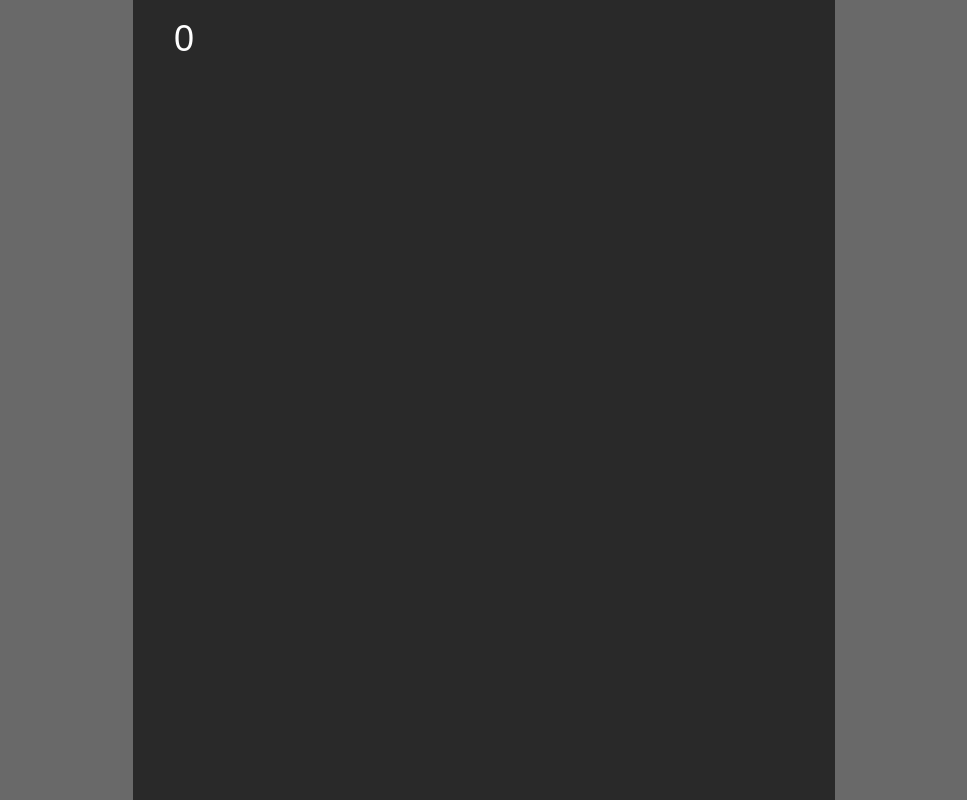
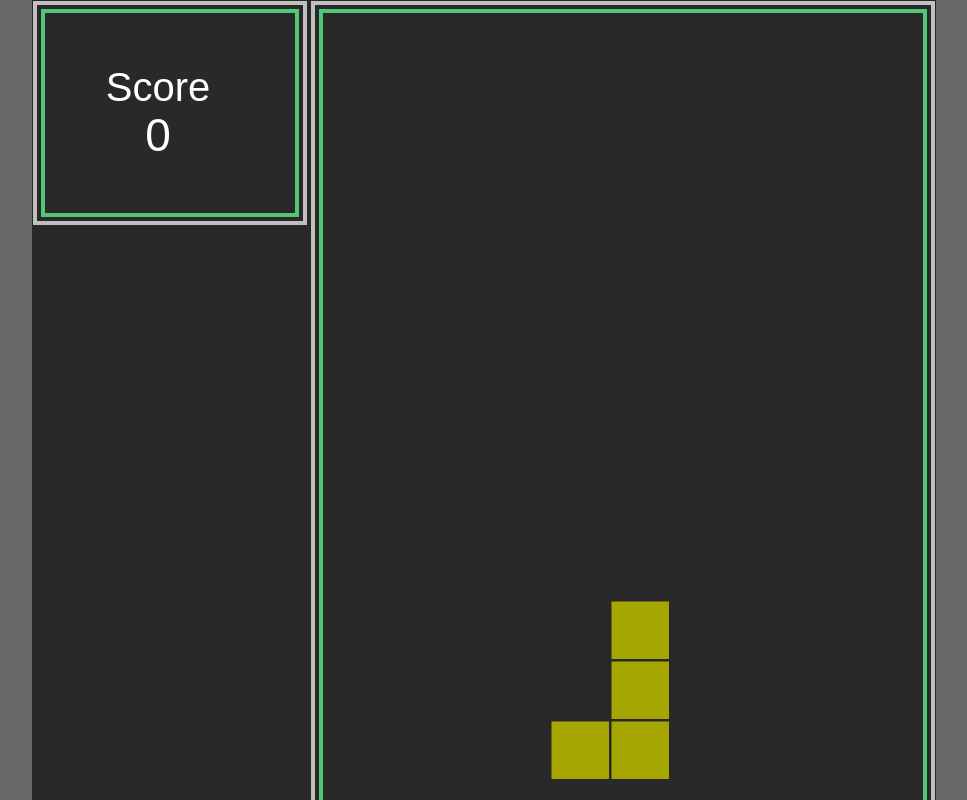
Before and after one commit to simpsons01/tetris, a website built with webpack: page template/index.html in a window 1280 px wide. Shown: the top 800 px of the page, without its empty margins (156-1123 px from the left). Built offline with nearby package versions, Linux system fonts and the light colour scheme.

Commit message:
調整baseComponent 外匡

```diff
--- a/src/component/base/index.ts
+++ b/src/component/base/index.ts
@@ -1,10 +1,11 @@
+import { Tetris } from '../tetris'
 import { ICoordinate, ISize } from './../../types'
 
 interface IComponentConfig extends ICoordinate, ISize {
   context: CanvasRenderingContext2D
 }
 
-export abstract class BaseComponent {
+export class BaseComponent {
   x: number
   y: number
   width: number
@@ -19,5 +20,37 @@ export abstract class BaseComponent {
     this.context = config.context
   }
 
-  abstract draw(): void
+  public draw() {
+    const borderWidth = 4,
+      borders = 3
+    this.context.clearRect(
+      this.x,
+      this.y,
+      this.width + borders * borderWidth * 2,
+      this.height + borders * borderWidth * 2
+    )
+    this.context.fillStyle = '#C0C0C0'
+    this.context.fillRect(
+      this.x,
+      this.y,
+      this.width + borders * borderWidth * 2,
+      this.height + borders * borderWidth * 2
+    )
+    this.context.fillStyle = '#292929'
+    this.context.fillRect(
+      this.x + (borders - 2) * borderWidth,
+      this.y + (borders - 2) * borderWidth,
+      this.width + (borders - 1) * borderWidth * 2,
+      this.height + (borders - 1) * borderWidth * 2
+    )
+    this.context.fillStyle = '#50C878'
+    this.context.fillRect(
+      this.x + (borders - 1) * borderWidth,
+      this.y + (borders - 1) * borderWidth,
+      this.width + (borders - 2) * borderWidth * 2,
+      this.height + (borders - 2) * borderWidth * 2
+    )
+    this.context.fillStyle = '#292929'
+    this.context.fillRect(this.x + borders * borderWidth, this.y + borders * borderWidth, this.width, this.height)
+  }
 }
--- a/src/component/score/Score.ts
+++ b/src/component/score/Score.ts
@@ -6,25 +6,33 @@ export class Score extends BaseComponent {
     super({
       x: 0,
       y: 0,
-      width: 100,
+      width: 250,
       height: 200,
       context: context
     })
     this.draw()
   }
 
-  updateScore = (score: number) => {
-    this.score = score
+  updateScore(score: number) {
+    this.score += score
     this.draw()
   }
 
-  draw = () => {
-    this.context.clearRect(this.x, this.y, this.width, this.height)
-    this.context.font = '36px Arial'
+  draw() {
+    super.draw()
+    // paint label
+    this.context.font = '40px Arial'
     this.context.fillStyle = '#FFFFFF'
+    this.context.textAlign = 'center'
     this.context.save()
+    this.context.fillText('Score', 125, 100)
+    this.context.restore()
+    // paint score
+    this.context.font = '46px Arial'
+    this.context.fillStyle = '#FFFFFF'
     this.context.textAlign = 'center'
-    this.context.fillText(`${this.score}`, 50, 50)
+    this.context.save()
+    this.context.fillText(`${this.score}`, 125, 150)
     this.context.restore()
   }
 }
--- a/src/component/tetris/Tetris.ts
+++ b/src/component/tetris/Tetris.ts
@@ -31,16 +31,17 @@ export class Tetris extends BaseComponent {
 
   constructor(context: CanvasRenderingContext2D) {
     super({
-      x: 100,
+      x: 250 + 24 + 4,
       y: 0,
       width: 600,
       height: 1200,
       context: context
     })
     this.polyominoFactory = new PolyominoFactory()
+    this.draw()
   }
 
-  getFilledRowInedxList = () => {
+  getFilledRowInedxList() {
     return this.data.reduce((acc: Array<number>, row, index) => {
       const isAllFilled = row.every(({ state }) => state === BlockState.Filled)
       if (isAllFilled) acc.push(index)
@@ -48,7 +49,7 @@ export class Tetris extends BaseComponent {
     }, [])
   }
 
-  createPolyomino = () => {
+  createPolyomino() {
     if (!this.polyomino) {
       this.polyomino = this.polyominoFactory.create()
       const {
@@ -63,12 +64,12 @@ export class Tetris extends BaseComponent {
     }
   }
 
-  resetPolyomino = () => {
+  resetPolyomino() {
     this.polyomino = null
   }
 
-  draw = () => {
-    this.context.clearRect(this.x, this.y, this.width, this.height)
+  draw() {
+    super.draw()
     const polyominoBlockInfo = !this.polyomino ? null : this.polyomino.getInfo()
     this.data.forEach((row) => {
       row.forEach(({ x, y, strokeColor, fillColor, state }) => {
@@ -97,7 +98,7 @@ export class Tetris extends BaseComponent {
     })
   }
 
-  clearFilledRow = () => {
+  clearFilledRow() {
     let orderIndex = 0
     const order = [
       [4, 5],
@@ -130,7 +131,7 @@ export class Tetris extends BaseComponent {
     })
   }
 
-  fillEmptyRow = () => {
+  fillEmptyRow() {
     return new Promise((resolve) => {
       const data = (() => {
         let current = 0,
@@ -199,7 +200,7 @@ export class Tetris extends BaseComponent {
     })
   }
 
-  changePolyominoShape = () => {
+  changePolyominoShape() {
     // 暫時待修正，仍有bug
     let isNextShapeCollide = true,
       isShapeCanChange = true,
@@ -261,7 +262,7 @@ export class Tetris extends BaseComponent {
     }
   }
 
-  syncPolyominoInfoToData = () => {
+  syncPolyominoInfoToData() {
     const polyominoBlockInfo = this.polyomino.getInfo()
     polyominoBlockInfo.forEach(({ x, y, strokeColor, fillColor }) => {
       const row = this.data[y]
@@ -274,7 +275,7 @@ export class Tetris extends BaseComponent {
     })
   }
 
-  checkPolyominoCollide = (polyominoCoordinate?: IPolyominoCoordinate['coordinate']): IDirection<boolean> => {
+  checkPolyominoCollide(polyominoCoordinate?: IPolyominoCoordinate['coordinate']): IDirection<boolean> {
     const _coordinate = polyominoCoordinate ? polyominoCoordinate : this.polyomino.coordinate
     const status: IDirection<boolean> = { left: false, right: false, bottom: false }
     const nearbyBlockCoordinate: Array<IDirection<ICoordinate>> = _coordinate.reduce((acc, coordinate) => {
@@ -313,7 +314,7 @@ export class Tetris extends BaseComponent {
     return status
   }
 
-  movePolyomino = (direction: Direction) => {
+  movePolyomino(direction: Direction) {
     let isMoveSuccess = false,
       _x = 0,
       _y = 0
--- a/src/index.ts
+++ b/src/index.ts
@@ -13,7 +13,7 @@ import { Score } from './component/score'
   const context = document.querySelector('canvas').getContext('2d')
   const game = new Game(new Tetris(context), new Score(context))
 
-  //game.start()
+  game.start()
 
   window.addEventListener('keydown', function (e) {
     if (e.keyCode === 37) {
--- a/template/index.html
+++ b/template/index.html
@@ -11,8 +11,8 @@
       }
 
       #canvas-container {
-        width: 700px;
-        height: 1200px;
+        width: 902px;
+        height: 1224px;
         border: 1px solid #292929;
         display: flex;
         flex-wrap: wrap;
@@ -37,7 +37,7 @@
   </head>
   <body>
     <div id="canvas-container">
-      <canvas width="700" height="1200"></canvas>
+      <canvas width="902" height="1224"></canvas>
     </div>
   </body>
 </html>
```
